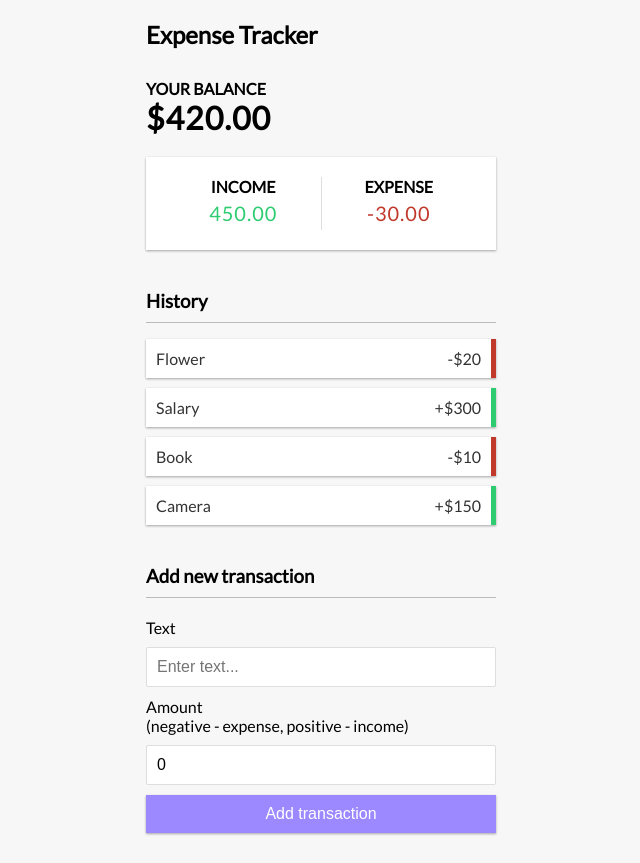
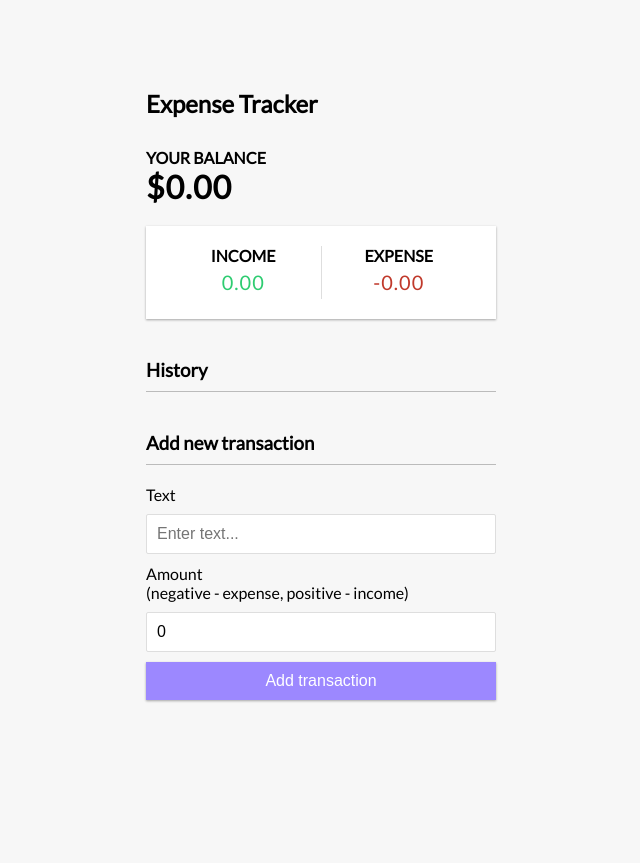
Before and after one commit to AlanLeverenz/Expense-Tracker, a React (Create React App) app: page / in a window 1280 px wide. Shown: the whole page, without its empty margins (319-959 px from the left). After the commit the page ends 800 px from the top, so only its background shows below. Built offline with nearby package versions, Linux system fonts and the light colour scheme.

Commit message:
completed transaction components, updated AppReducer and GlobalState

```diff
--- a/src/components/AddTransaction.js
+++ b/src/components/AddTransaction.js
@@ -1,13 +1,29 @@
-import React, {useState} from 'react'
+import React, {useState, useContext} from 'react';
+import { GlobalContext } from '../context/GlobalState';
 
 export const AddTransaction = () => {
     const [text, setText] = useState('');
     const [amount, setAmount] = useState(0);
 
+    const { addTransaction } = useContext(GlobalContext);
+
+    const onSubmit = e => {
+      e.preventDefault();
+
+      const newTransaction = {
+        id: Math.floor(Math.random() * 100000000),
+        text,
+        amount: +amount // plus sign converts amount type to a number
+      }
+
+      addTransaction(newTransaction);
+    }
+
     return (
         <>
         <h3>Add new transaction</h3>
-        <form>
+
+        <form onSubmit={onSubmit}>
           <div className="form-control">
             <label htmlFor="text">Text</label>
             <input type="text" value={text} onChange={(e) => setText(e.target.value)} placeholder="Enter text..." />
--- a/src/components/Transaction.js
+++ b/src/components/Transaction.js
@@ -1,12 +1,16 @@
-import React from 'react'
+import React, { useContext } from 'react';
+import { GlobalContext } from '../context/GlobalState';
 
 export const Transaction = ({transaction}) => {
+    const { deleteTransaction } = useContext(GlobalContext);
+
+
     const sign = transaction.amount < 0 ? '-' : '+';
 
     return (
 
         <li className={transaction.amount < 0 ? "minus" : "plus"}>
-            {transaction.text} <span>{sign}${Math.abs(transaction.amount)}</span><button className="delete-btn">x</button>
+            {transaction.text} <span>{sign}${Math.abs(transaction.amount)}</span><button onClick={() => deleteTransaction(transaction.id)} className="delete-btn">x</button>
         </li>
 
     )
--- a/src/components/TransactionList.js
+++ b/src/components/TransactionList.js
@@ -5,8 +5,6 @@
 export const TransactionList = () => {
     // destructured context - transactions is an array of transactions
     const { transactions } = useContext(GlobalContext);
-
-    console.log(transactions[0].amount);
 
     return (
         // fragment, map through transactions provided by GlobalContext via Provider,
--- a/src/context/AppReducer.js
+++ b/src/context/AppReducer.js
@@ -1,5 +1,15 @@
 export default (state, action) => {
     switch(action.type) {
+        case 'DELETE_TRANSACTION':
+            return {
+                ...state,
+                transactions: state.transactions.filter(transaction => transaction.id !== action.payload)
+            }
+        case 'ADD_TRANSACTION':
+            return {
+                ...state,
+                transactions: [action.payload, ...state.transactions]
+            }
         default:
         return state;
 
--- a/src/context/GlobalState.js
+++ b/src/context/GlobalState.js
@@ -3,12 +3,7 @@
 
 // initial State
 const initialState = {
-    transactions: [
-    { id: 1, text: 'Flower', amount: -20 },
-    { id: 2, text: 'Salary', amount: 300 },
-    { id: 3, text: 'Book', amount: -10 },
-    { id: 4, text: 'Camera', amount: 150 }
-    ]
+    transactions: []
 }
 
 // Create context
@@ -18,8 +13,26 @@
 export const GlobalProvider = ({ children }) => {
     const [state, dispatch] = useReducer(AppReducer, initialState);
 
+    // Actions
+    function deleteTransaction(id) {
+        dispatch({
+            type: 'DELETE_TRANSACTION',
+            payload: id
+        })
+    }
+
+    function addTransaction(transaction) {
+        dispatch({
+            type: 'ADD_TRANSACTION',
+            payload: transaction
+        })
+    }
+
+
     return (<GlobalContext.Provider value={{
-        transactions: state.transactions
+        transactions: state.transactions,
+        deleteTransaction,
+        addTransaction
     }}>
         {children}
         </GlobalContext.Provider>);
```
